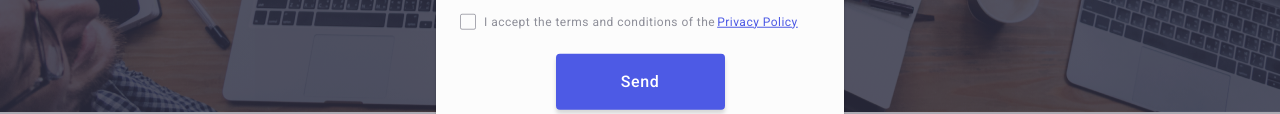
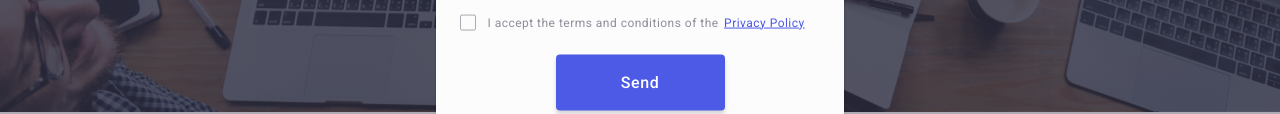
Before and after one commit to k0stiukevych/goit-markup-hw-05, a plain HTML site: page index.html in a window 1280 px wide. Shown: the part 561-675 px from the top of the page. Drawn offline with nearby package versions, Linux system fonts and the light colour scheme.

Commit message:
Update styles.css

```diff
--- a/css/styles.css
+++ b/css/styles.css
@@ -801,8 +801,8 @@ img {
 }
 
 .checkbox-text {
-  display: flex;
-  align-items: center;
+  /* display: flex;
+  align-items: center; */
   color: #8E8F99;
   font-size: 12px;
   font-weight: 400;
@@ -816,7 +816,7 @@ img {
   border: 1px solid rgba(46, 47, 66, 0.40);
   border-radius: 2px;
   transition: background-color 250ms cubic-bezier(0.4, 0, 0.2, 1), border 250ms cubic-bezier(0.4, 0, 0.2, 1), fill 250ms cubic-bezier(0.4, 0, 0.2, 1);
-  display: inline-flex;
+  /* display: inline-flex; */
 }
 
 .link-policy {
@@ -832,6 +832,7 @@ img {
   justify-content: center;
   align-items: center;
   fill: transparent;
+  display: inline-flex;
 }
 
 .input-checkbox:checked+.checkbox-text span {
```
